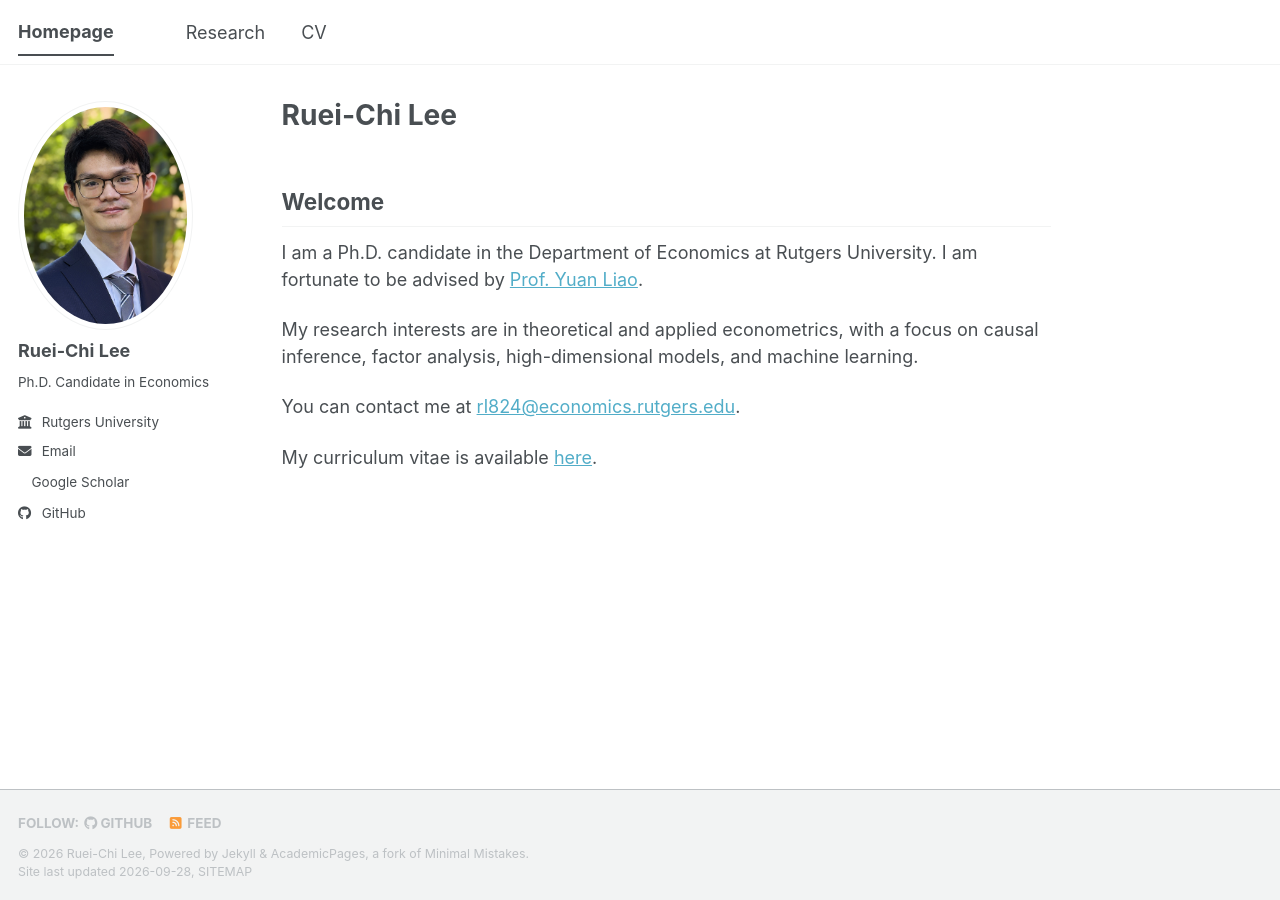
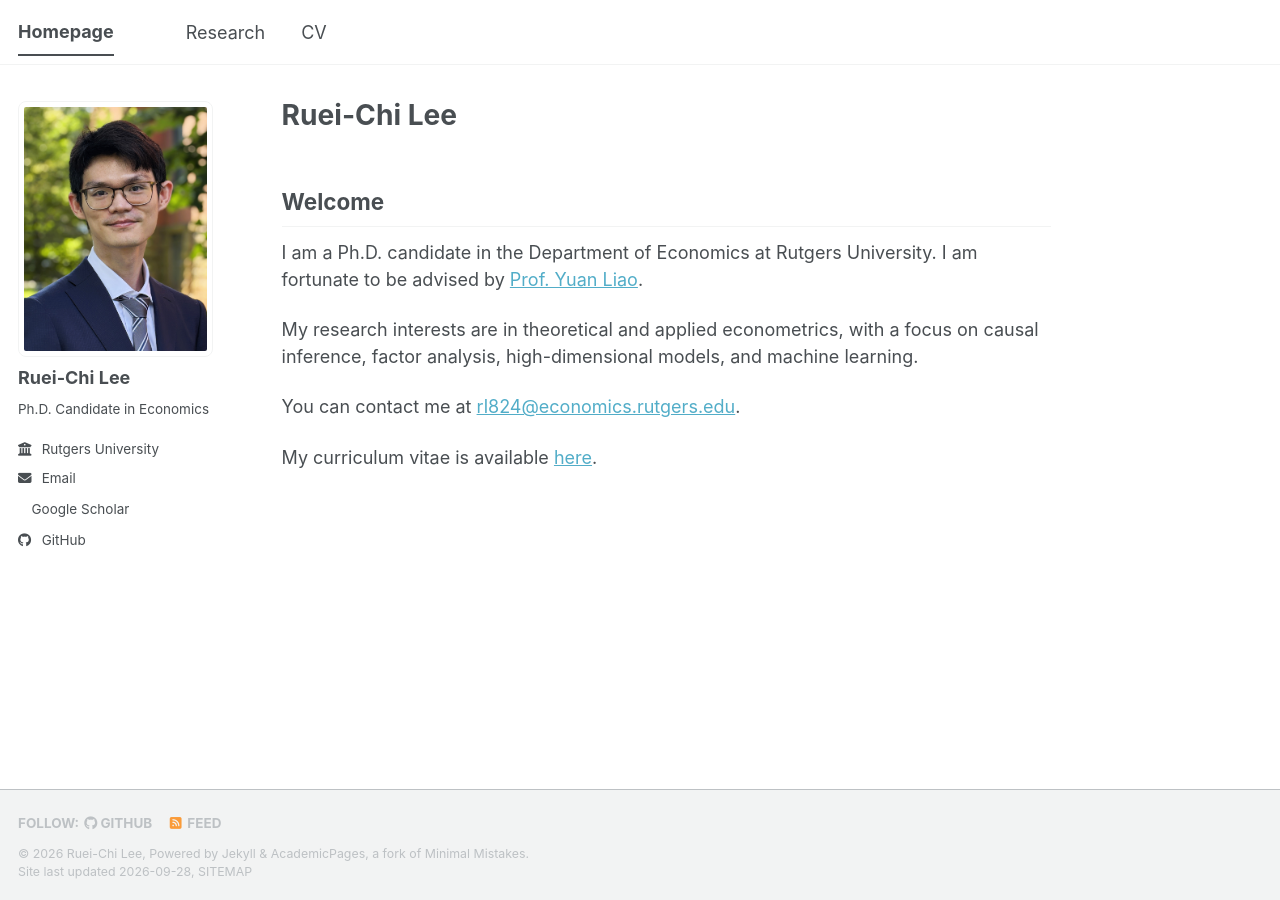
Before and after one commit to rueichilee/rueichilee.github.io, a Jekyll site: the page built from _pages/about.md, in a window 1280 px wide. Built offline with Jekyll 4.4.1, drawn with Linux system fonts in a browser that asks for light colours; a style sheet for code colours, icons or effects is not loaded.

Commit message:
Update _sidebar.scss

```diff
--- a/_sass/layout/_sidebar.scss
+++ b/_sass/layout/_sidebar.scss
@@ -154,8 +154,8 @@
   }
 
   img {
-    max-width: 175px;
-    border-radius: 50%;
+    max-width: 200px;
+    border-radius: 8px;
 
     @include breakpoint($large) {
       padding: 5px;
```
